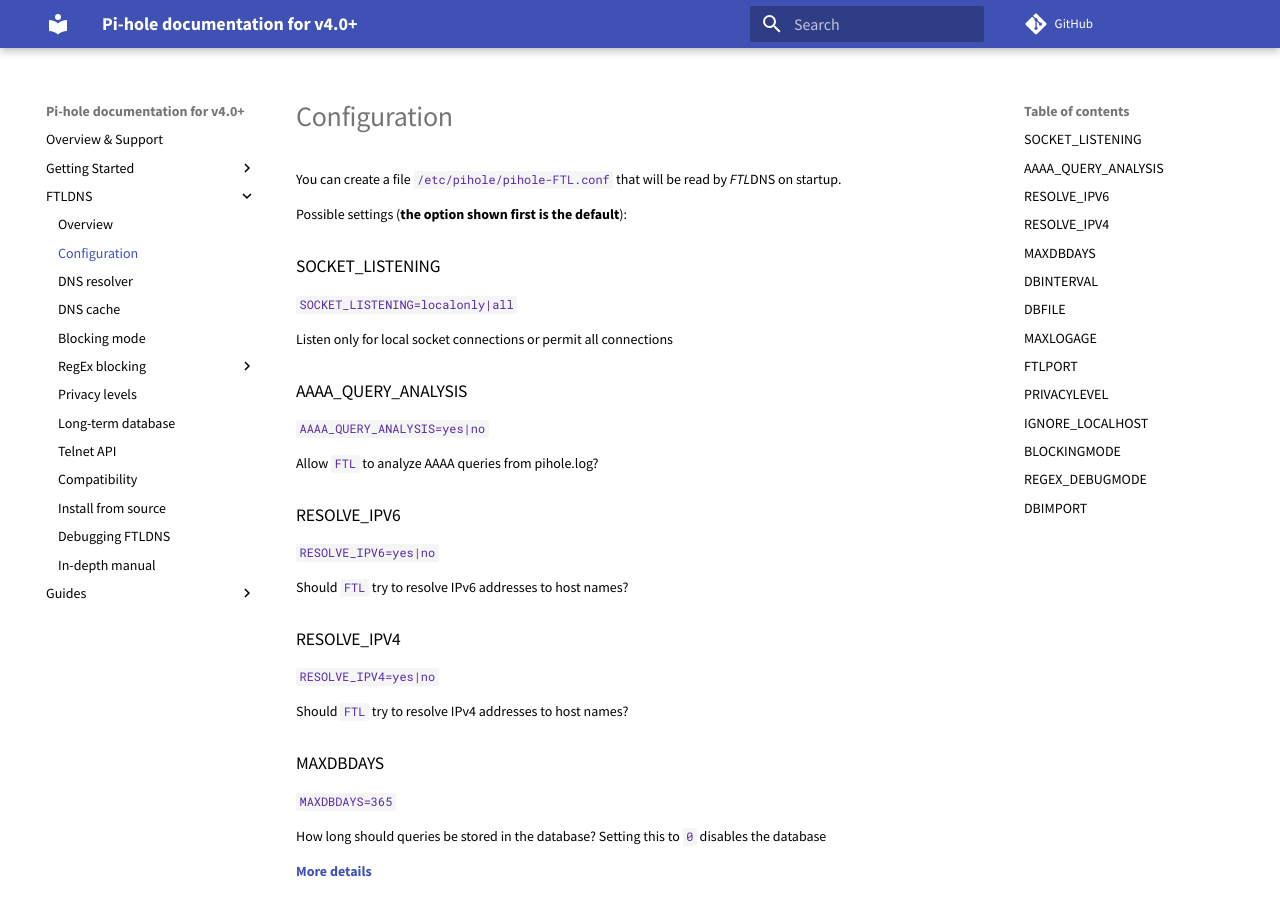
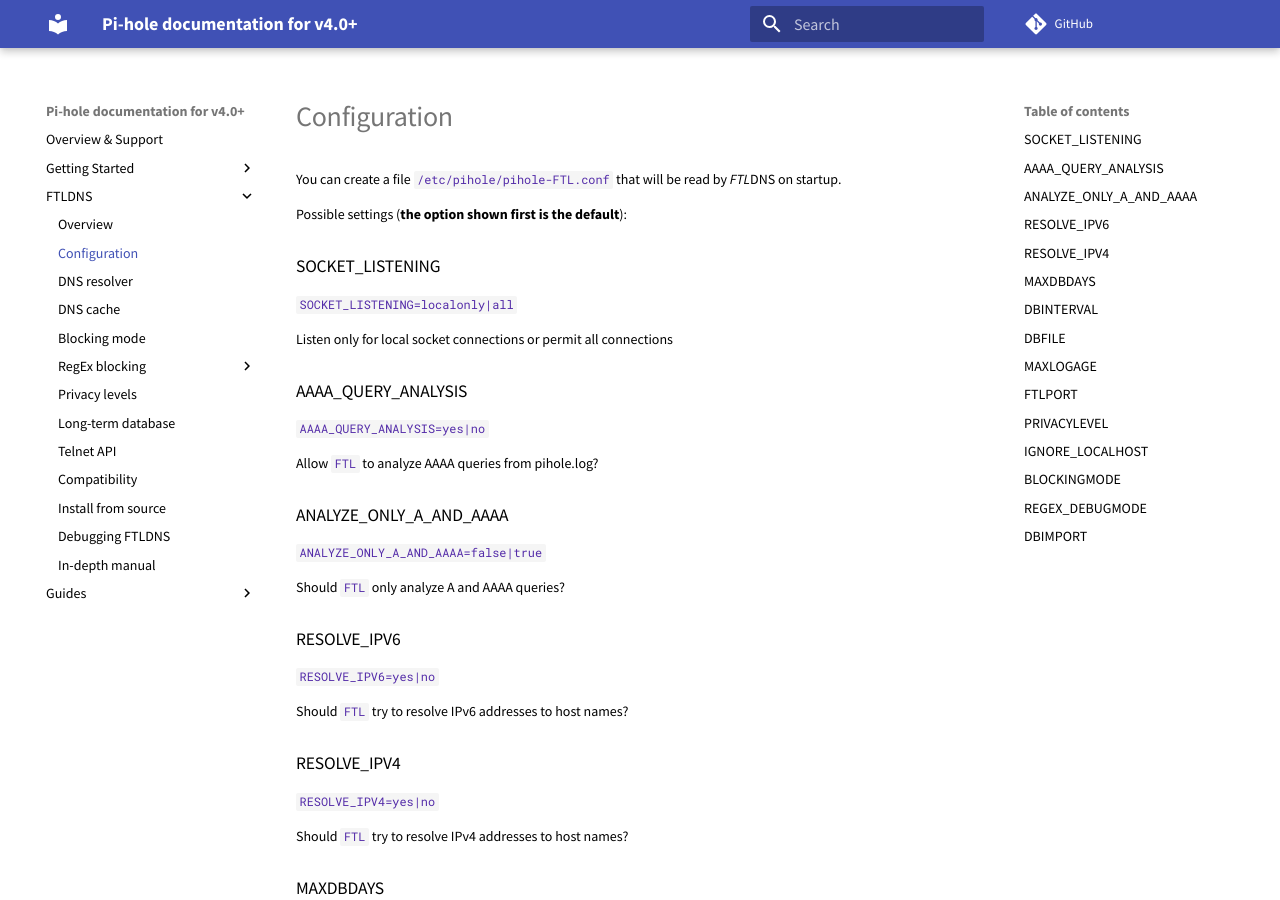
Before and after one commit to pi-hole/docs, an MkDocs documentation site: the page built from docs/ftldns/configfile.md, in a window 1280 px wide and 900 px high. Built offline with MkDocs 1.6.1 and Material for MkDocs 9.7.7, drawn with Linux system fonts in a browser that asks for light colours; comment, search, counter and statistics services are not loaded; old or Windows-style settings are respelled for this version of MkDocs.

Commit message:
Add the `ANALYZE_ONLY_A_AND_AAAA` config option
Signed-off-by: Mark Drobnak <mark.drobnak@gmail.com>

```diff
--- a/docs/ftldns/configfile.md
+++ b/docs/ftldns/configfile.md
@@ -11,6 +11,11 @@
 `AAAA_QUERY_ANALYSIS=yes|no`
 
 Allow `FTL` to analyze AAAA queries from pihole.log?
+
+### ANALYZE_ONLY_A_AND_AAAA
+`ANALYZE_ONLY_A_AND_AAAA=false|true`
+
+Should `FTL` only analyze A and AAAA queries?
 
 ### RESOLVE_IPV6
 `RESOLVE_IPV6=yes|no`
```
